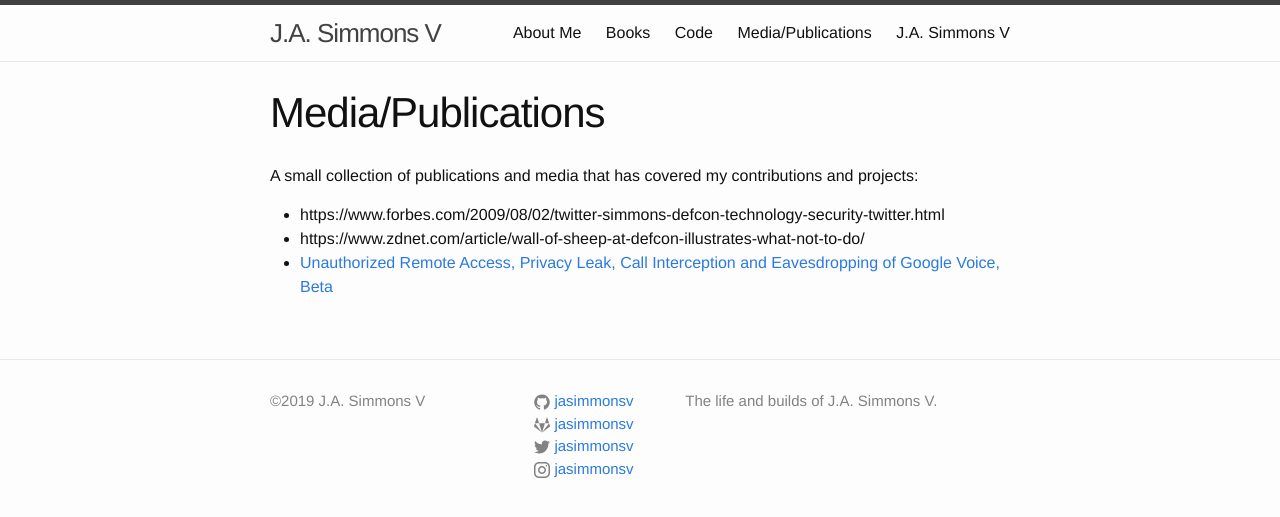
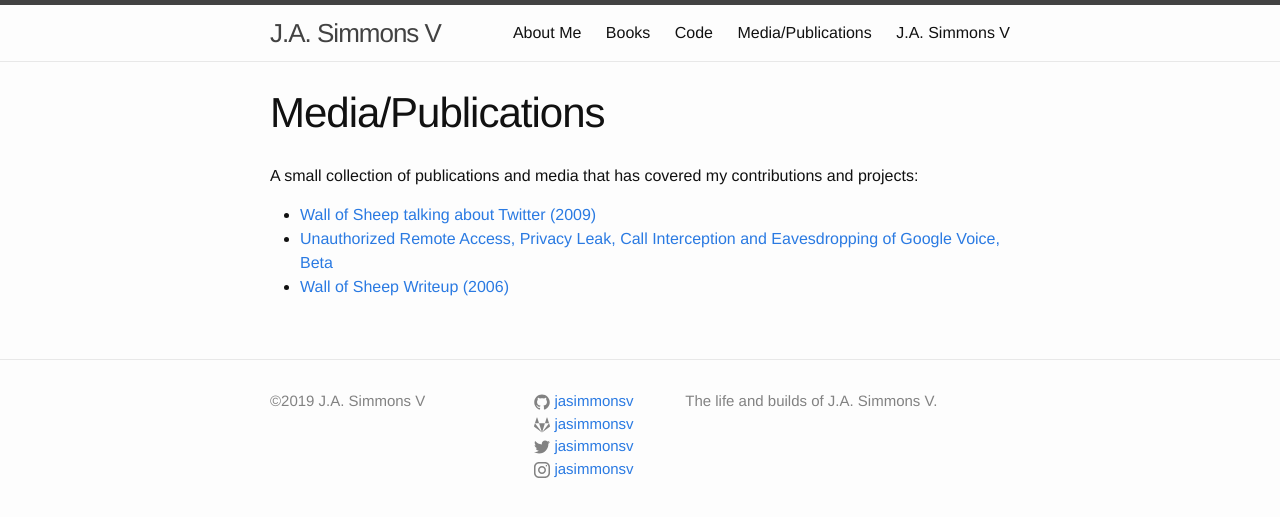
Before and after one commit to jasimmonsv/jasimmonsv.github.io, a Jekyll site: the page built from media.md, in a window 1280 px wide. Shown: the top 517 px of the page. Built offline with Jekyll 4.4.1, drawn with Linux system fonts in a browser that asks for light colours.

Commit message:
Add descriptions, and years to media.md

```diff
--- a/media.md
+++ b/media.md
@@ -5,6 +5,6 @@ permalink: /media/
 ---
 A small collection of publications and media that has covered my contributions and projects:
 
-* https://www.forbes.com/2009/08/02/twitter-simmons-defcon-technology-security-twitter.html
-* https://www.zdnet.com/article/wall-of-sheep-at-defcon-illustrates-what-not-to-do/
+* [Wall of Sheep talking about Twitter (2009)](https://www.forbes.com/2009/08/02/twitter-simmons-defcon-technology-security-twitter.html)
 * [Unauthorized Remote Access, Privacy Leak, Call Interception and Eavesdropping of Google Voice, Beta]({{ site.url }}/assets/pdf/GoogleVoice_Public.pdf)
+* [Wall of Sheep Writeup (2006)](https://www.zdnet.com/article/wall-of-sheep-at-defcon-illustrates-what-not-to-do/)
```
